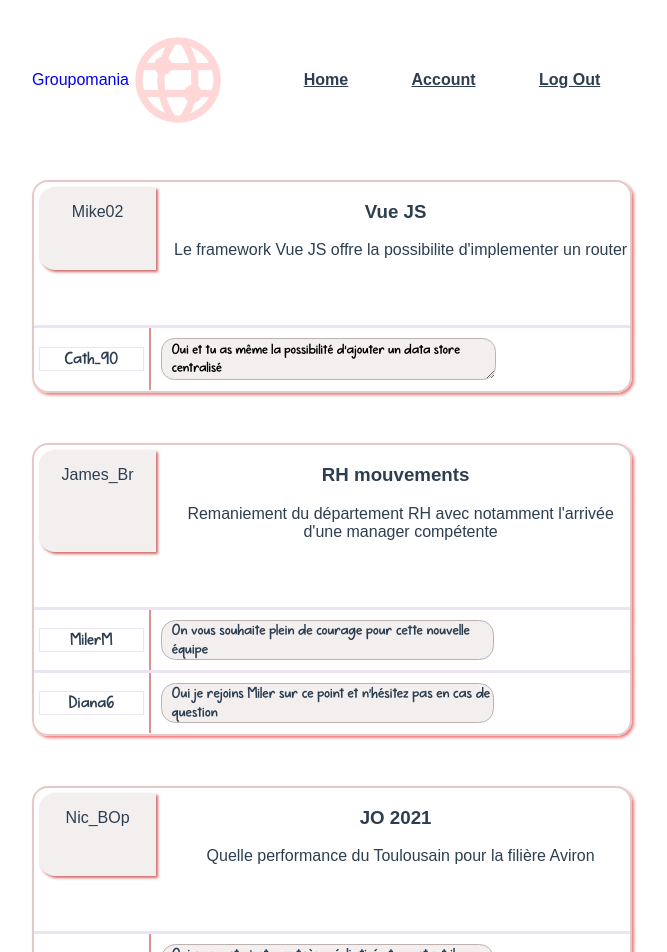
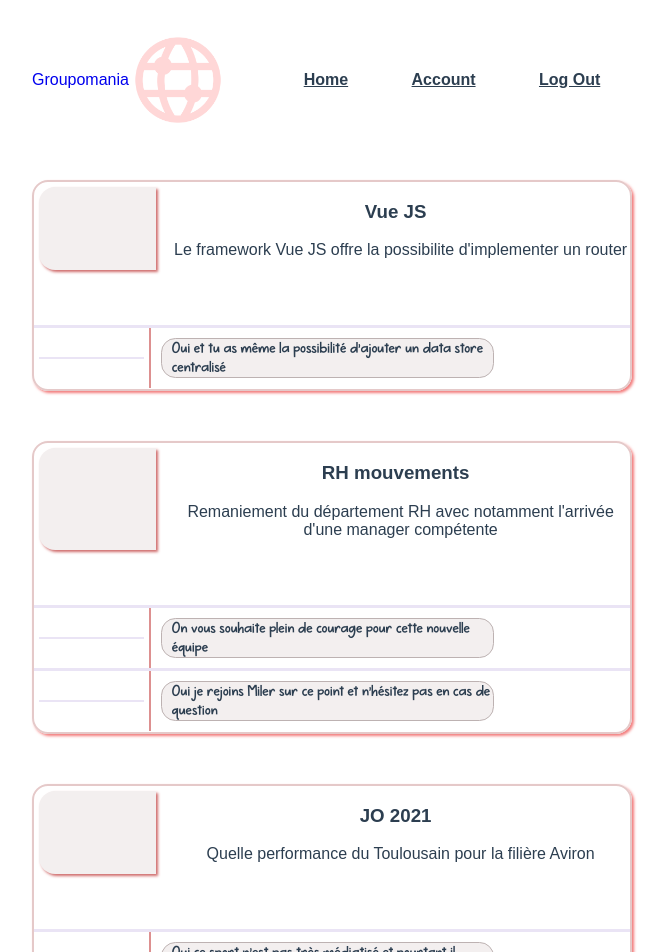
Before and after one commit to camour/ChadiAmour_7_24082021, a Vue app in the folder e-interact/: page / in a window 1280 px wide. Shown: the top 952 px of the page, without its empty margins (308-975 px from the left). Built offline with nearby package versions, Linux system fonts and the light colour scheme; no server answers; sample sign-in values are in the browser's storage; a web font is replaced by a local one.

Commit message:
starting articles communication

```diff
--- a/e-interact/src/components/Article.vue
+++ b/e-interact/src/components/Article.vue
@@ -6,7 +6,7 @@
                 <p class="userName">{{ article.userName }}</p>
             </div>
             <div class="article__post">
-                <h3 class="articleTitle">{{ article.articleTitle }}</h3>
+                <h3 class="articleSubject">{{ article.articleSubject }}</h3>
                 <p class="articleContent">{{ article.articleContent }}</p>
             </div>
         </div>
--- a/e-interact/src/store/index.js
+++ b/e-interact/src/store/index.js
@@ -14,37 +14,37 @@ export default new Vuex.Store({
         firstName: '',
         job: ''
       },
-      articlesArray: [{userName: 'Mike02',
+      articlesArray: [{articleUserName: 'Mike02',
                       articleId: 12345,
-                      articleTitle: 'Vue JS',
+                      articleSubject: 'Vue JS',
                       articleContent: 'Le framework Vue JS offre la possibilite d\'implementer un router',
                       comments: [{
-                        userName: 'Cath_90',
+                        commentUserName: 'Cath_90',
                         commentId: 3445,
                         commentContent: 'Oui et tu as même la possibilité d\'ajouter un data store centralisé'
                         }]
                       },
-                      {userName: 'James_Br',
+                      {articleUserName: 'James_Br',
                       articleId: 12346,
-                      articleTitle: 'RH mouvements',
+                      articleSubject: 'RH mouvements',
                       articleContent: 'Remaniement du département RH avec notamment l\'arrivée d\'une manager compétente',
                       comments: [{
-                        userName: 'MilerM',
+                        commentUserName: 'MilerM',
                         commentId: 3454,
                         commentContent: 'On vous souhaite plein de courage pour cette nouvelle équipe',
                       },
                       {
-                        userName: 'Diana6',
+                        commentUserName: 'Diana6',
                         commentId: 5634,
                         commentContent: 'Oui je rejoins Miler sur ce point et n\'hésitez pas en cas de question'
                       }],
                       },
-                      { userName: 'Nic_BOp',
+                      { articleUserName: 'Nic_BOp',
                         articleId: 12347,
-                        articleTitle: 'JO 2021',
+                        articleSubject: 'JO 2021',
                         articleContent: 'Quelle performance du Toulousain pour la filière Aviron',
                         comments: [{
-                            userName: 'Santos2',
+                            commentUserName: 'Santos2',
                             commentContent: 'Oui ce sport n\'est pas très médiatisé et pourtant il mérite de l\'être tout autant que d\'autres'
                         }],
                       }
--- a/e-interact/src/views/auth/Form.vue
+++ b/e-interact/src/views/auth/Form.vue
@@ -46,9 +46,6 @@
         },
         methods: {
             connect(){
-                this.$store.dispatch('setAuthentification',true);
-                //localStorage.setItem('token', '123');
-                //this.$router.push('/');
                 const endPoint = this.signUp ? 'signUp' : 'signIn';
                 fetch('http://localhost:3000/api/auth/' + endPoint, {
                     method: 'POST',
--- a/e-interact/src/views/website/Home.vue
+++ b/e-interact/src/views/website/Home.vue
@@ -12,6 +12,24 @@
     name: 'Home',
     components: {
       Articles
+    },
+    beforeMount(){
+      fetch('http://localhost:3000/api/articles',{
+        method: 'GET',
+        headers: {
+          'Content-Type': 'application/json',
+          'Accept': 'application/json'
+        }
+      })
+      .then(result => {
+        if(result.ok){
+          return result.json();
+        }
+      })
+      .then(resultObject => {
+        console.log(resultObject);
+      })
+      .catch();
     }
   }
 </script>
```
